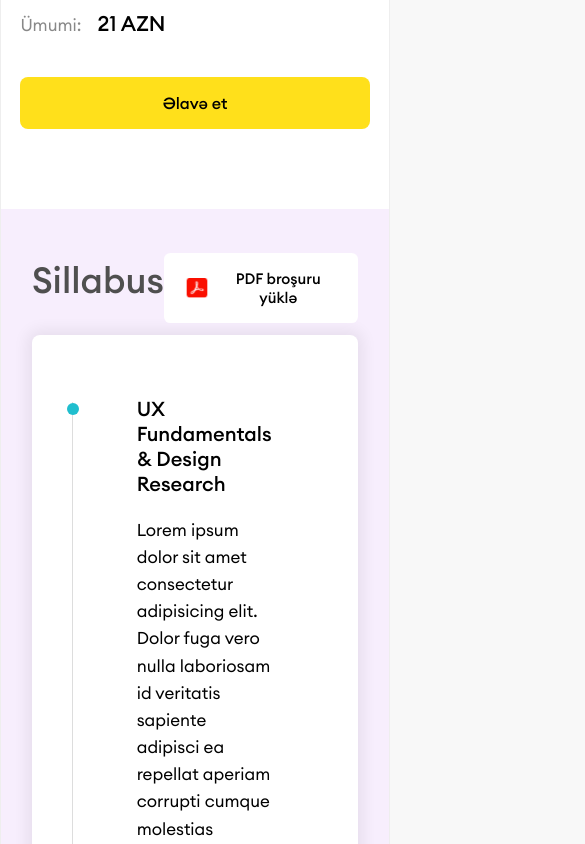
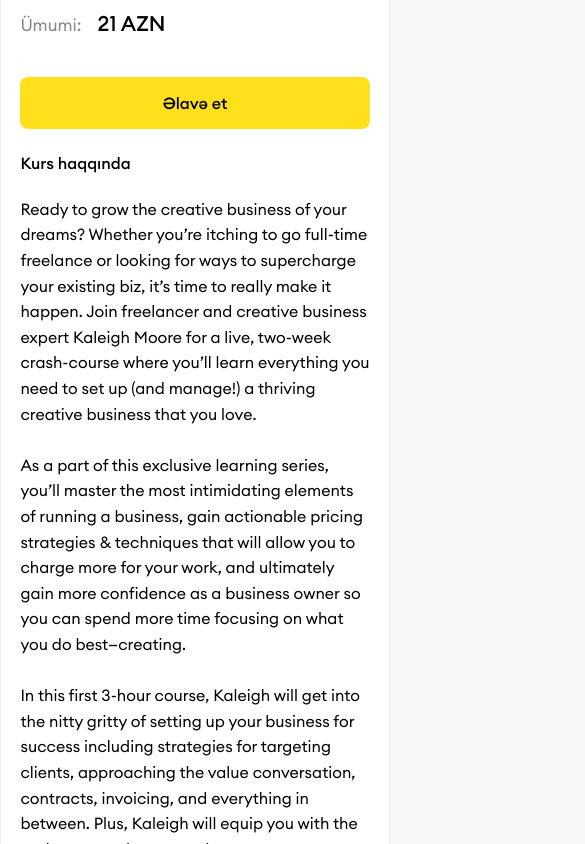
Before and after one commit to fazil-work/taskilled, a React (Create React App) app: page /course in a window 390 px wide. Shown: the part 780-1624 px from the top of the page, 585 px wide, since content can reach past the window. Built offline with nearby package versions, Linux system fonts and the light colour scheme.

Commit message:
Added mobile version of the course page

```diff
--- a/src/Components/CourseDetails/CourseMaterials.jsx
+++ b/src/Components/CourseDetails/CourseMaterials.jsx
@@ -138,8 +138,8 @@ const CourseMaterialsStyle = styled.div`
         display: flex;
         align-items: center;
         justify-content: center;
-        width: 1rem;
-        height: 1rem;
+        min-width: 1rem;
+        min-height: 1rem;
         padding: .2rem;
         border-radius: 50%;
         border: 1px solid #555;
--- a/src/Pages/Course.jsx
+++ b/src/Pages/Course.jsx
@@ -94,6 +94,10 @@ function FirstDiv(){
               </div>
             </div>
           <button>Əlavə et</button>
+          <div className="about">
+            <h3>Kurs haqqında</h3>
+            <p>Ready to grow the creative business of your dreams? Whether you’re itching to go full-time freelance or looking for ways to supercharge your existing biz, it’s time to really make it happen. Join freelancer and creative business expert Kaleigh Moore for a live, two-week crash-course where you’ll learn everything you need to set up (and manage!) a thriving creative business that you love. <br /><br /> As a part of this exclusive learning series, you’ll master the most intimidating elements of running a business, gain actionable pricing strategies & techniques that will allow you to charge more for your work, and ultimately gain more confidence as a business owner so you can spend more time focusing on what you do best—creating. <br /><br /> In this first 3-hour course, Kaleigh will get into the nitty gritty of setting up your business for success including strategies for targeting clients, approaching the value conversation, contracts, invoicing, and everything in between. Plus, Kaleigh will equip you with the tools you need to set and present your rates to clients—and most importantly—how to justify the value proposition behind the work that you do. <a href="/">Davamını oxu...</a></p>
+          </div>
         </div>
       </div>
     </FirstDivStyle>
@@ -177,6 +181,9 @@ const FirstDivStyle = styled.div`
     .rightside{
       display: flex;
       flex-direction: column;
+      .about{
+        display: none;
+      }
       .thumbnail{
         display: flex;
         justify-content: right;
@@ -309,6 +316,22 @@ const FirstDivStyle = styled.div`
         }
       }
       .rightside{
+        .about{
+          display: block;
+          h3{
+            font-weight: 500;
+            font-size: 16px;
+            margin: 1.5rem 0;
+          }
+          p{
+            font-size: 16px;
+            line-height: 1.6rem;
+            a{
+              text-decoration: none;
+              color: #2f80ed;
+            }
+          }
+        }
         .thumbnail{
           display: flex;
           justify-content: center;
@@ -525,6 +548,108 @@ const SecondDivStyle = styled.div`
       }
     }
   }
+  @media screen and (max-width:1024px){
+    padding-bottom: 1rem;
+    .wrapper{
+      width: 90%;
+      .pdfDiv{
+        display: flex;
+        align-items: center;
+        justify-content: space-between;
+        margin: 0;
+        padding: .5rem 0 1rem 0;
+        h1{
+          font-size: 20px;
+          margin-bottom: 0rem;
+          margin-top: 2rem;
+        }
+        button{
+          display: flex;
+          align-items: center;
+          justify-content: center;
+          padding: .5rem .7rem .5rem .5rem;
+          font-size: 12px;
+          background: #fff;
+          border: none;
+          border-radius: .4rem;
+          font-weight: 500;
+          font-family: "Euclid";
+          transition: .1s all;
+          margin-bottom: -2rem;
+          &:hover{
+            cursor: pointer;
+            background: #aaa;
+          }
+          img{
+            margin: 0;
+            margin-right: 1rem;
+          }
+        }
+      }
+      .sillabus{
+        background-color: #fff;
+        padding: 0rem 1rem 0 0;
+        border-radius: 0.5rem;
+        box-shadow: 0 0 15px 5px #00000011;
+        ul{
+          margin-left: -1.5rem;
+          padding-top: .8rem;
+          padding-bottom: 3rem;
+        }
+        a{
+          text-decoration: none;
+          color: #2f80ed;
+        }
+        h3{
+          font-size: 16px;
+          font-weight: 500;
+          margin-bottom: 1.3rem;
+        }
+        p{
+          line-height: 1.6;
+          font-size: 14px;
+          margin-bottom: 2rem;
+        }
+        li:nth-child(1){
+          &::before{
+            margin-top: 1rem;
+            background-color: #ddd;
+          }
+        }
+        li:nth-child(3){
+          &::before{
+            margin-bottom: 1rem;
+            background-color: #ddd;
+          }
+        }
+        li{
+          list-style: none;
+          display: flex;
+          &::before{
+            content: "";
+            padding: 0.03rem;
+            margin: 0 1rem 0 0;
+            background-color: #ddd;
+          }
+          div{
+            h3{
+              &::before{
+                content: "";
+                display: flex;
+                flex-direction: column;
+                width: 12px;
+                height: 12px;
+                border-radius: 100%;
+                margin-left: -1.37rem;
+                margin-bottom: -1rem;
+                background-color: #20bece;
+              }
+            }
+          }
+        }
+      }
+    }
+  }
 `
 
 
@@ -605,6 +730,51 @@ const ThirdDivStyle = styled.div`
       }
       div:nth-child(2){
         box-shadow: 0 0 20px 5px #00000011;
+      }
+    }
+  }
+  @media screen and (max-width:1024px){
+    width: 90%;
+    margin: 5rem auto 2rem auto;
+    .wrapper{
+      .info{
+        text-align: center;
+        width: 100%;
+        margin: 0 auto;
+        h1{
+          font-weight: 500;
+          font-size: 20px;
+        }
+        p{
+          color: #828282;
+          font-size: 14px;
+          font-weight: 500;
+          line-height: 1.5;
+        }
+      }
+      .parts{
+        margin: 2.5rem auto 2.5rem auto;
+        display: flex;
+        flex-direction: column;
+        justify-content: space-between;
+        div{
+          align-items: center;
+          text-align: center;
+          margin: 0rem .7rem 1.5rem .7rem;
+          padding: 2rem 1.5rem;
+          border-radius: 0.5rem;
+          box-shadow: 0 0 20px 5px #00000011;
+          h2{
+            font-weight: 500;
+            color: #424242;
+            font-size: 22px;
+            margin: 2rem 0;
+          }
+          p{
+            font-size: 17px;
+            line-height: 1.5;
+          }
+        }
       }
     }
   }
@@ -701,6 +871,70 @@ const ForthDivStyle = styled.div`
       }
     }
   }
+  @media screen and (max-width:1024px){
+    width: 90%;
+    margin: 0rem auto 2rem auto;
+    .wrapper{
+      h1{
+        font-weight: 500;
+        font-size: 20px;
+        text-align: center;
+      }
+      .staff{
+        overflow-x: scroll;
+        display: flex;
+        margin: 1rem 0;
+        ::-webkit-scrollbar {
+          display: none;
+        }
+        -ms-overflow-style: none;
+        scrollbar-width: none;
+        div{
+          display: flex;
+          flex-direction: column;
+          justify-content: center;
+          border-top: 5px solid violet;
+          border-radius: 0.5rem;
+          border-top-left-radius: .6rem;
+          border-top-right-radius: .6rem;
+          box-shadow: 0 0 25px 5px #00000011;
+          margin: 2rem;
+          margin-left: 0rem;
+          margin-right: 1rem;
+          min-width: 280px;
+          img{
+            display: flex;
+            margin: 0 auto;
+            width: 6rem;
+            height: 6rem;
+            border-radius: 100%;
+            margin-top: -1rem;
+            border: 2px solid #fff;
+          }
+          h3,ins,p{
+            text-decoration: none;
+            text-align: center;
+            padding: 0 1.3rem;
+          }
+          h3{
+            margin-top: 1.3rem;
+            margin-bottom: .6rem;
+            font-weight: 500;
+            font-size: 22px;
+          }
+          ins{
+            margin: 0;
+            color: #828282;
+          }
+          p{
+            font-size: 15px;
+            line-height: 1.4rem;
+            margin: 2rem 0 2rem 0;
+          }
+        }
+      }
+    }
+  }
 `
 
 
@@ -777,4 +1011,66 @@ const FifthDivStyle = styled.div`
       }
     }
   }
+  @media screen and (max-width:1024px){
+    width: 100%;
+    margin: 0 auto;
+    margin-bottom: 0rem;
+    .wrapper{
+      display: flex;
+      justify-content: space-between;
+      background-color: #6a5ae0;
+      border-radius: 0rem;
+      img{
+        display: none;
+      }
+      .info{
+        width: 90%;
+        color: #fff;
+        margin: 1rem auto;
+        text-align: center;
+        h1{
+          font-size: 20px;
+          font-weight: 500;
+          margin-bottom: 1rem;
+        }
+        h3{
+          color: #e0e0e0;
+          font-size: 16px;
+          font-weight: 500;
+          margin-top: 0;
+        }
+        div{
+          display: flex;
+          margin-top: 2rem;
+          button:nth-child(1){
+            background: #ffe01b;
+            margin-RIGHT: .5rem;
+            &:hover{
+              background: #ebcb00;
+            }
+          }
+          button:nth-child(2){
+            margin-left: .5rem;
+          }
+          button{
+            padding: 1rem 0;
+            font-size: 12px;
+            min-width: max-content;
+            width: 100%;
+            margin: 1rem 0;
+            background: #fff;
+            border: none;
+            border-radius: .5rem;
+            font-weight: 500;
+            font-family: "Euclid";
+            cursor: pointer;
+            transition: .1s all;
+            &:hover{
+              background: #aaa;
+            }
+          }
+        }
+      }
+    }
+  }
 `
```
